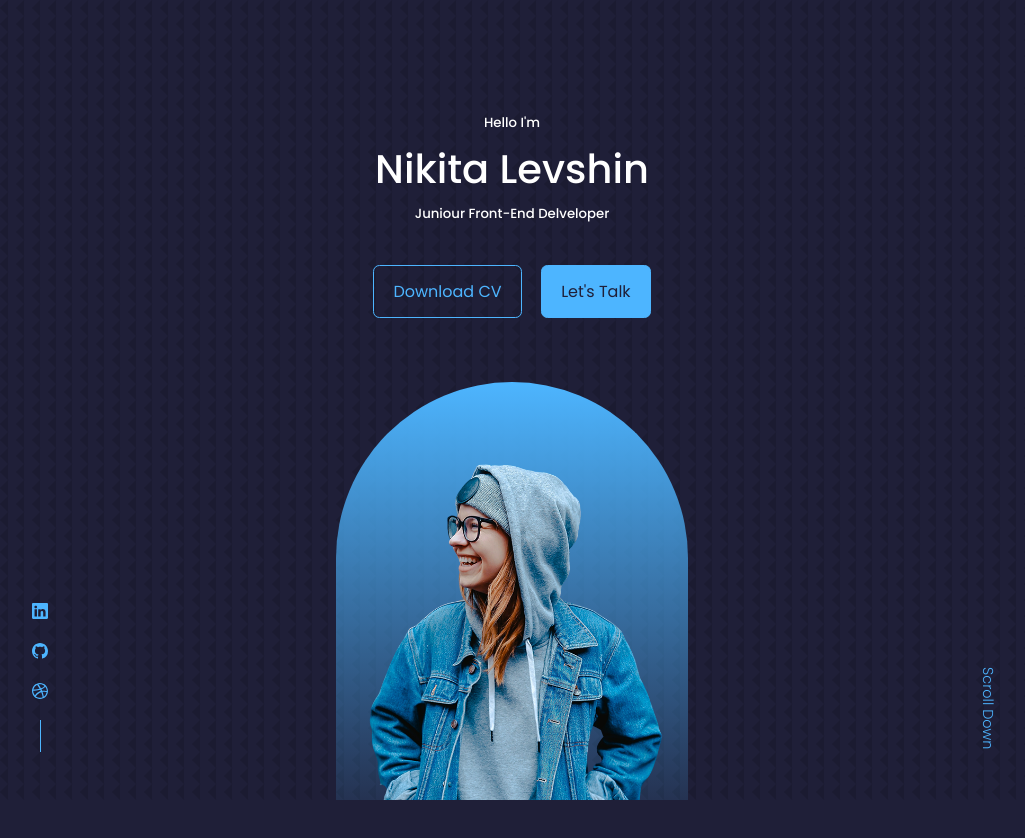
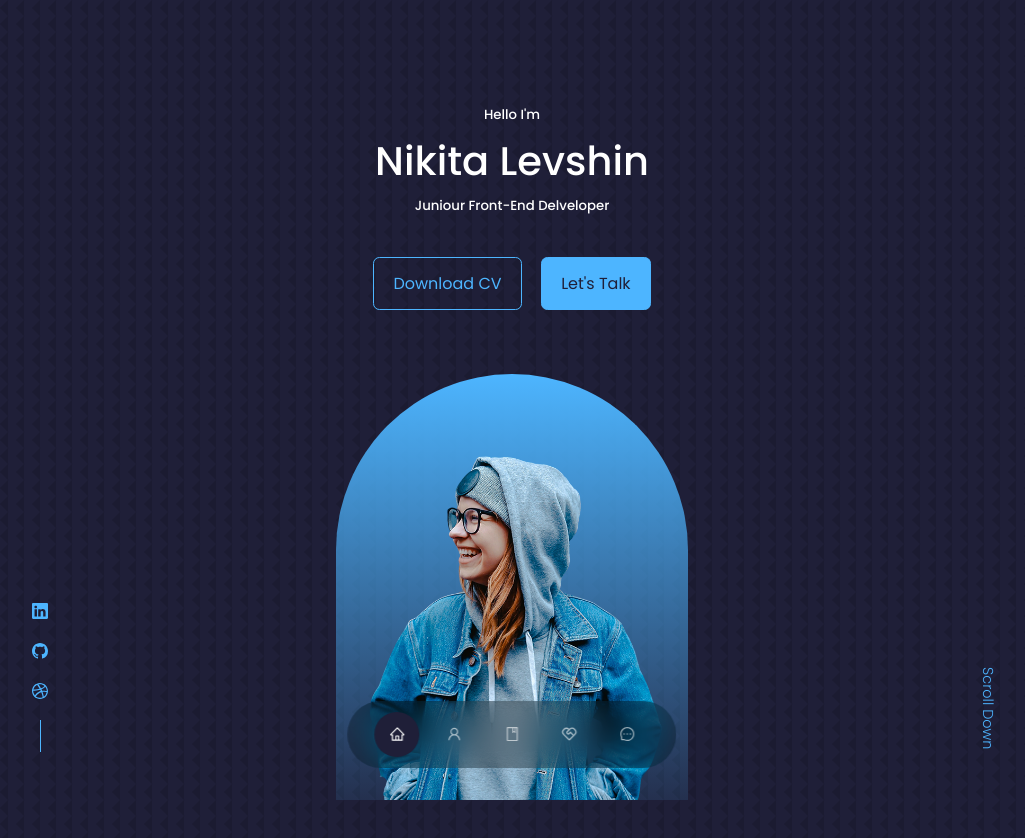
Before and after one commit to nick-levshin/portfolio, a React (Create React App) app: page / in a window 1280 px wide. Shown: the top 838 px of the page, without its empty margins (128-1153 px from the left). Before the commit the page ends 800 px from the top, so only its background shows below. Built offline with nearby package versions, Linux system fonts and the light colour scheme.

Commit message:
feat: add nav component

```diff
--- a/src/components/about/About.jsx
+++ b/src/components/about/About.jsx
@@ -2,7 +2,7 @@ import React from 'react';
 import './About.sass';
 
 const About = () => {
-  return <div></div>;
+  return <section id="about"></section>;
 };
 
 export default About;
--- a/src/components/contacts/Contacts.jsx
+++ b/src/components/contacts/Contacts.jsx
@@ -2,7 +2,7 @@ import React from 'react';
 import './Contacts.sass';
 
 const Contacts = () => {
-  return <div></div>;
+  return <section id="contacts"></section>;
 };
 
 export default Contacts;
--- a/src/components/destimonials/Destimonials.jsx
+++ b/src/components/destimonials/Destimonials.jsx
@@ -2,7 +2,7 @@ import React from 'react';
 import './Destimonials.sass';
 
 const Destimonials = () => {
-  return <div></div>;
+  return <section id="destimonials"></section>;
 };
 
 export default Destimonials;
--- a/src/components/experience/Experience.jsx
+++ b/src/components/experience/Experience.jsx
@@ -2,7 +2,7 @@ import React from 'react';
 import './Experience.sass';
 
 const Experience = () => {
-  return <div></div>;
+  return <section id="experience"></section>;
 };
 
 export default Experience;
--- a/src/components/header/Header.sass
+++ b/src/components/header/Header.sass
@@ -2,7 +2,7 @@
 
 header
   height: 100vh
-  padding-top: 7rem
+  padding-top: 13vh
   overflow: hidden
 
 .header__container
@@ -58,17 +58,8 @@ header
   font-weight: 300
   font-size: 0.9rem
 
-// ==================== MEDIA QUERIES (MEDIUM DEVICES) ==================== //
-
-@media screen and (max-width: 1024px)
-  header
-    height: 68vh
-
 // ==================== MEDIA QUERIES (SMALL DEVICES) ==================== //
 
 @media screen and (max-width: 600px)
-  header
-    height: 100vh
-
   .header__socials, .scroll__down
     display: none
--- a/src/components/nav/Nav.jsx
+++ b/src/components/nav/Nav.jsx
@@ -1,8 +1,55 @@
-import React from 'react';
+import React, { useState } from 'react';
 import './Nav.sass';
+import {
+  AiOutlineHome,
+  AiOutlineUser,
+  AiOutlineBook,
+  AiOutlineMessage,
+} from 'react-icons/ai';
+import { RiServiceLine } from 'react-icons/ri';
 
 const Nav = () => {
-  return <div></div>;
+  const [activeNav, setActiveNav] = useState('#');
+
+  return (
+    <nav>
+      <a
+        href="#"
+        className={activeNav === '#' ? 'active' : ''}
+        onClick={() => setActiveNav('#')}
+      >
+        <AiOutlineHome />
+      </a>
+      <a
+        href="#about"
+        className={activeNav === '#about' ? 'active' : ''}
+        onClick={() => setActiveNav('#about')}
+      >
+        <AiOutlineUser />
+      </a>
+      <a
+        href="#experience"
+        className={activeNav === '#experience' ? 'active' : ''}
+        onClick={() => setActiveNav('#experience')}
+      >
+        <AiOutlineBook />
+      </a>
+      <a
+        href="#services"
+        className={activeNav === '#services' ? 'active' : ''}
+        onClick={() => setActiveNav('#services')}
+      >
+        <RiServiceLine />
+      </a>
+      <a
+        href="#contacts"
+        className={activeNav === '#contacts' ? 'active' : ''}
+        onClick={() => setActiveNav('#contacts')}
+      >
+        <AiOutlineMessage />
+      </a>
+    </nav>
+  );
 };
 
 export default Nav;
--- a/src/components/nav/Nav.sass
+++ b/src/components/nav/Nav.sass
@@ -0,0 +1,30 @@
+@import '../../utils/variables'
+
+nav
+  background-color: rgba(0, 0, 0, 0.3)
+  width: max-content
+  display: block
+  padding: 0.7rem 1.7rem
+  z-index: 2
+  position: fixed
+  left: 50%
+  transform: translateX(-50%)
+  bottom: 2rem
+  display: flex
+  gap: 0.8rem
+  border-radius: 3rem
+  backdrop-filter: blur(15px)
+
+  a
+    background-color: transparent
+    padding: 0.9rem
+    border-radius: 50%
+    display: flex
+    color: $light-color
+
+    &:hover
+      background-color: rgba(0, 0, 0, 0.3)
+
+    &.active
+      background-color: $background-color
+      color: $white-color
--- a/src/components/portfolio/Portfolio.jsx
+++ b/src/components/portfolio/Portfolio.jsx
@@ -2,7 +2,7 @@ import React from 'react';
 import './Portfolio.sass';
 
 const Portfolio = () => {
-  return <div></div>;
+  return <section id="portfolio"></section>;
 };
 
 export default Portfolio;
--- a/src/components/services/Services.jsx
+++ b/src/components/services/Services.jsx
@@ -2,7 +2,7 @@ import React from 'react';
 import './Services.sass';
 
 const Services = () => {
-  return <div></div>;
+  return <section id="services"></section>;
 };
 
 export default Services;
--- a/src/index.sass
+++ b/src/index.sass
@@ -37,6 +37,7 @@ h1
 
 section
   margit-top: 8rem
+  height: 100vh
 
 section > h2, section > h5
   text-align: center
```
